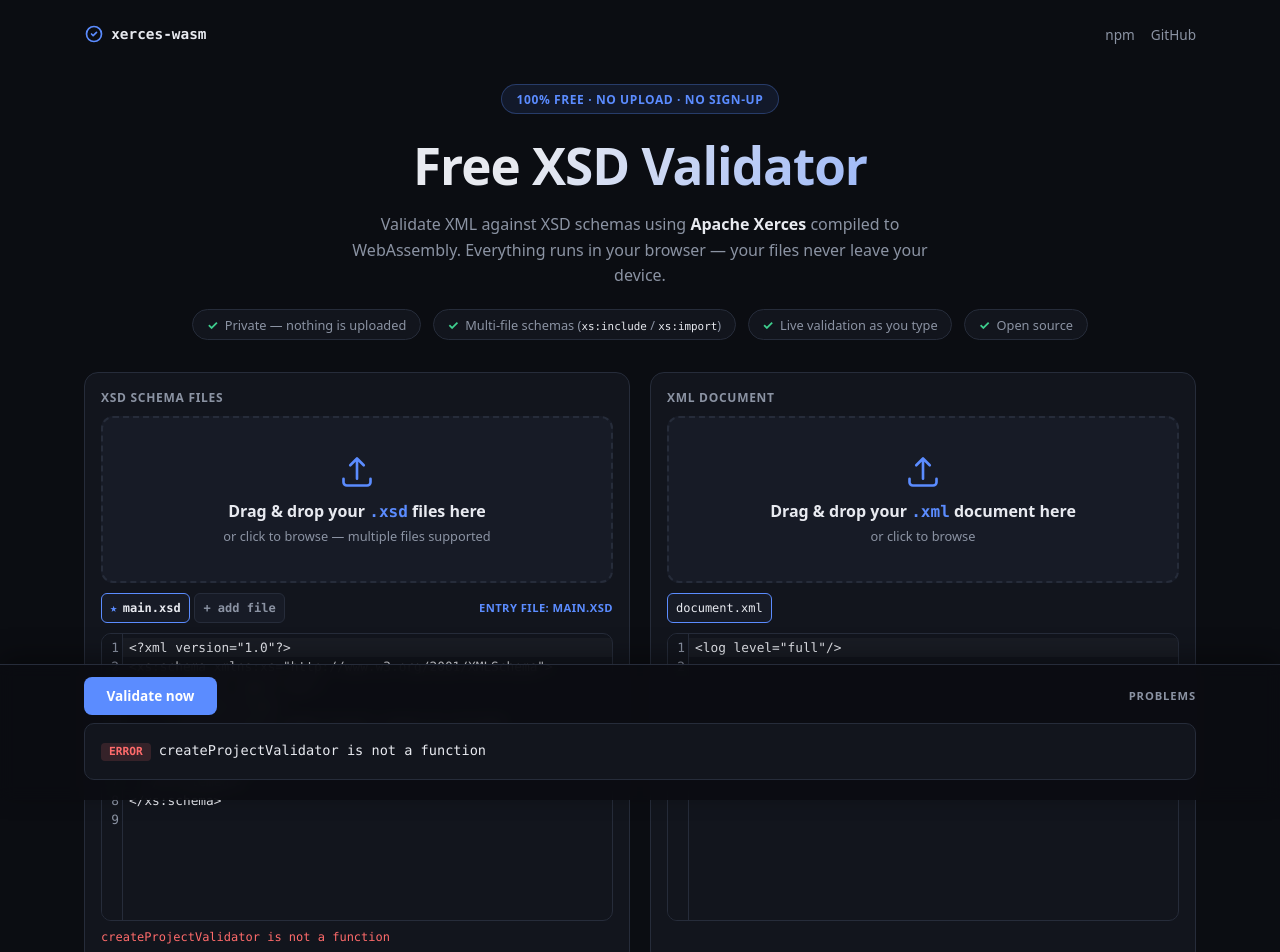
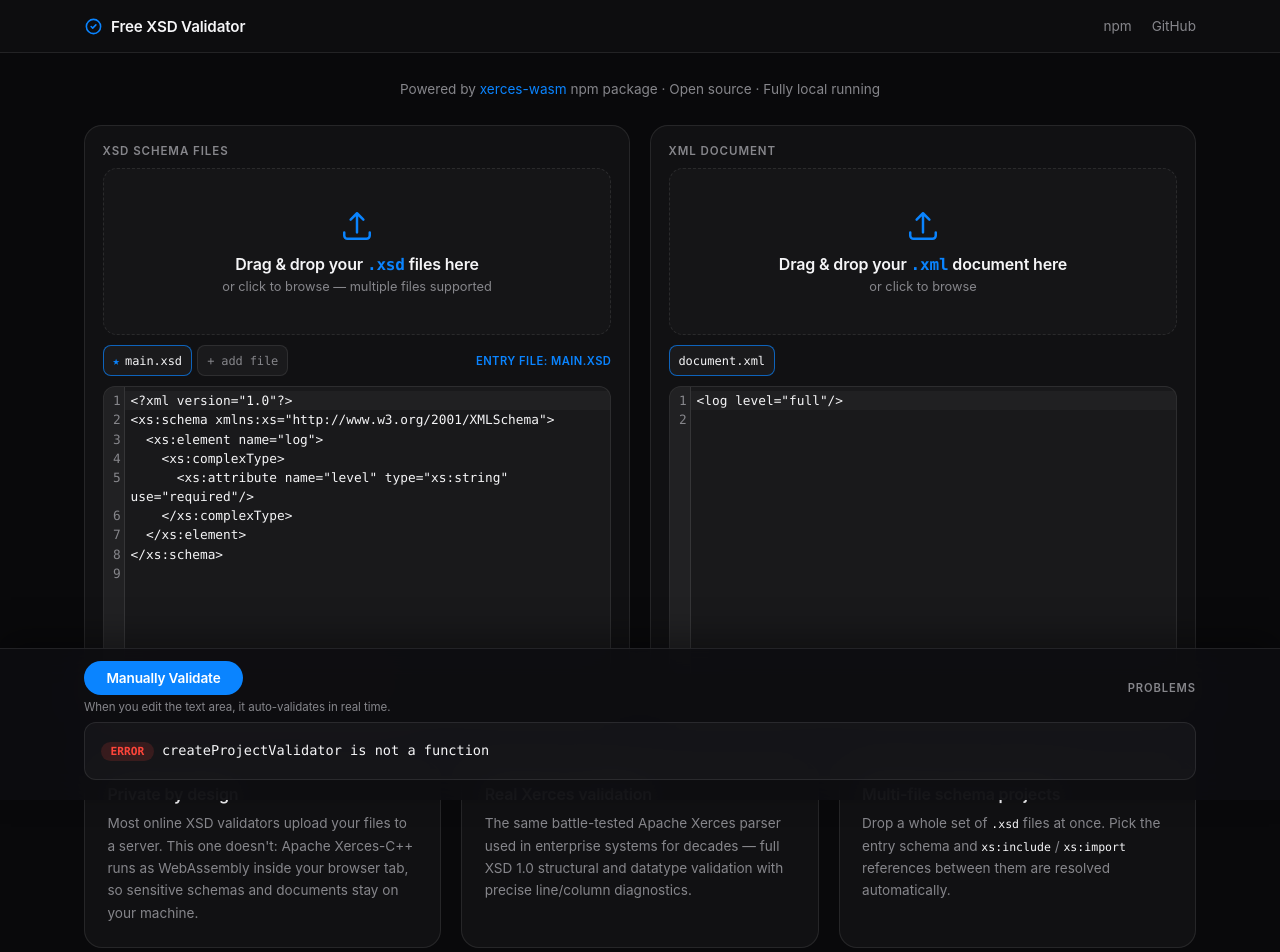
Before and after one commit to harshanacz/xerces-playground, a website built with Vite: page index.html in a window 1280 px wide. Shown: the top 952 px of the page. Built offline with nearby package versions, Linux system fonts and the light colour scheme.

Commit message:
Refactor site header and enhance styling for improved UI and accessibility

```diff
--- a/index.html
+++ b/index.html
@@ -86,32 +86,24 @@
     </script>
   </head>
   <body>
+    <header class="site-header">
+      <div class="header-inner">
+        <h1 class="brand">
+          <svg viewBox="0 0 24 24" fill="none" stroke="currentColor" stroke-width="2" stroke-linecap="round" stroke-linejoin="round" aria-hidden="true"><path d="M9 12l2 2 4-4"/><circle cx="12" cy="12" r="9"/></svg>
+          Free XSD Validator
+        </h1>
+        <nav class="nav-links">
+          <a href="https://www.npmjs.com/package/xerces-wasm" target="_blank" rel="noopener">npm</a>
+          <a href="https://github.com/harshanacz/xerces-wasm-validator" target="_blank" rel="noopener">GitHub</a>
+        </nav>
+      </div>
+    </header>
+
     <div id="app">
-      <header class="hero">
-        <nav class="hero-nav">
-          <span class="brand">
-            <svg viewBox="0 0 24 24" fill="none" stroke="currentColor" stroke-width="2" stroke-linecap="round" stroke-linejoin="round" aria-hidden="true"><path d="M9 12l2 2 4-4"/><circle cx="12" cy="12" r="9"/></svg>
-            xerces-wasm
-          </span>
-          <span class="hero-links">
-            <a href="https://www.npmjs.com/package/xerces-wasm" target="_blank" rel="noopener">npm</a>
-            <a href="https://github.com/harshanacz/xerces-wasm-validator" target="_blank" rel="noopener">GitHub</a>
-          </span>
-        </nav>
-
-        <div class="hero-badge">100% free · no upload · no sign-up</div>
-        <h1>Free XSD Validator</h1>
-        <p class="tagline">
-          Validate XML against XSD schemas using <strong>Apache Xerces</strong> compiled to
-          WebAssembly. Everything runs in your browser — your files never leave your device.
-        </p>
-        <ul class="features">
-          <li>Private — nothing is uploaded</li>
-          <li>Multi-file schemas (<code>xs:include</code> / <code>xs:import</code>)</li>
-          <li>Live validation as you type</li>
-          <li>Open source</li>
-        </ul>
-      </header>
+      <p class="powered-by">
+        Powered by <a href="https://www.npmjs.com/package/xerces-wasm" target="_blank" rel="noopener">xerces-wasm</a> npm package
+        <span class="powered-by-tags">· Open source · Fully local running</span>
+      </p>
 
       <main>
         <section class="editor panel">
@@ -191,7 +183,10 @@
     <div class="bottom-dock">
       <div class="dock-inner">
         <div class="dock-bar">
-          <button id="validate-btn">Validate now</button>
+          <div class="validate-group">
+            <button id="validate-btn">Manually Validate</button>
+            <span class="validate-hint">When you edit the text area, it auto-validates in real time.</span>
+          </div>
           <span id="status"></span>
           <span class="dock-title">PROBLEMS</span>
         </div>
--- a/src/style.css
+++ b/src/style.css
@@ -1,21 +1,26 @@
 :root {
   color-scheme: dark;
-  --bg: #0b0d12;
-  --panel: #12151d;
-  --panel-2: #171b26;
-  --border: #262c3a;
-  --text: #e8eaf0;
-  --muted: #8b93a3;
-  --accent: #5b8cff;
-  --accent-soft: rgba(91, 140, 255, 0.1);
-  --ok: #3ecf8e;
-  --err: #ff6b6b;
-  --warning: #f2b84b;
-  --sans: ui-sans-serif, system-ui, -apple-system, "Segoe UI", Roboto, Helvetica, Arial, sans-serif;
+  --bg: #09090b;
+  --panel: rgba(255, 255, 255, 0.035);
+  --panel-solid: #131316;
+  --border: rgba(255, 255, 255, 0.09);
+  --text: #f5f5f7;
+  --muted: #86868b;
+  --accent: #0a84ff;
+  --accent-soft: rgba(10, 132, 255, 0.08);
+  --ok: #30d158;
+  --err: #ff453a;
+  --warning: #ffd60a;
+  --sans: -apple-system, BlinkMacSystemFont, "SF Pro Text", "Segoe UI", Roboto, Helvetica, Arial, sans-serif;
   --mono: "SF Mono", "JetBrains Mono", ui-monospace, Menlo, Consolas, monospace;
 }
 
 * { box-sizing: border-box; }
+
+html {
+  -webkit-font-smoothing: antialiased;
+  text-rendering: optimizeLegibility;
+}
 
 body {
   margin: 0;
@@ -25,113 +30,77 @@
   font-family: var(--sans);
 }
 
-#app {
+::selection { background: rgba(10, 132, 255, 0.35); }
+
+a { transition: color 0.15s ease; }
+
+/* ---------- Site header ---------- */
+
+.site-header {
+  position: sticky;
+  top: 0;
+  z-index: 20;
+  background: rgba(14, 14, 17, 0.88);
+  backdrop-filter: saturate(180%) blur(20px);
+  -webkit-backdrop-filter: saturate(180%) blur(20px);
+  border-bottom: 1px solid var(--border);
+}
+
+.header-inner {
   max-width: 1160px;
   margin: 0 auto;
-  padding: 1.5rem 1.5rem 3rem;
-  /* Leaves room so content doesn't end up hidden behind the fixed dock. */
-  padding-bottom: 320px;
-}
-
-/* ---------- Hero ---------- */
-
-.hero {
-  text-align: center;
-  padding-bottom: 2rem;
-}
-
-.hero-nav {
+  padding: 0 1.5rem;
+  height: 52px;
   display: flex;
   align-items: center;
   justify-content: space-between;
-  margin-bottom: 2.5rem;
 }
 
 .brand {
   display: flex;
   align-items: center;
-  gap: 0.45rem;
-  font-family: var(--mono);
-  font-size: 0.9rem;
+  gap: 0.5rem;
+  margin: 0;
+  font-size: 0.95rem;
   font-weight: 600;
+  letter-spacing: -0.01em;
   color: var(--text);
 }
 
-.brand svg { width: 20px; height: 20px; color: var(--accent); }
+.brand svg { width: 19px; height: 19px; color: var(--accent); }
 
-.hero-links { display: flex; gap: 1rem; }
-.hero-links a {
+.nav-links { display: flex; gap: 1.25rem; }
+.nav-links a {
   color: var(--muted);
   font-size: 0.85rem;
   text-decoration: none;
 }
-.hero-links a:hover { color: var(--accent); }
+.nav-links a:hover { color: var(--text); }
 
-.hero-badge {
-  display: inline-block;
-  font-size: 0.75rem;
-  font-weight: 600;
-  letter-spacing: 0.05em;
-  text-transform: uppercase;
-  color: var(--accent);
-  background: var(--accent-soft);
-  border: 1px solid rgba(91, 140, 255, 0.3);
-  border-radius: 999px;
-  padding: 0.35rem 0.9rem;
-  margin-bottom: 1rem;
+/* ---------- Layout ---------- */
+
+#app {
+  max-width: 1160px;
+  margin: 0 auto;
+  padding: 1.75rem 1.5rem 3rem;
+  /* Leaves room so content doesn't end up hidden behind the fixed dock. */
+  padding-bottom: 320px;
 }
 
-.hero h1 {
-  margin: 0 0 0.75rem;
-  font-size: clamp(2.1rem, 5vw, 3.2rem);
-  font-weight: 800;
-  letter-spacing: -0.02em;
-  background: linear-gradient(120deg, #e8eaf0 40%, var(--accent));
-  -webkit-background-clip: text;
-  background-clip: text;
-  -webkit-text-fill-color: transparent;
+.powered-by {
+  margin: 0 0 1.75rem;
+  text-align: center;
+  font-size: 0.85rem;
+  color: var(--muted);
 }
 
-.tagline {
-  max-width: 620px;
-  margin: 0 auto 1.25rem;
-  color: var(--muted);
-  font-size: 1rem;
-  line-height: 1.6;
+.powered-by a {
+  color: var(--accent);
+  text-decoration: none;
 }
-.tagline strong { color: var(--text); }
+.powered-by a:hover { text-decoration: underline; }
 
-.features {
-  display: flex;
-  flex-wrap: wrap;
-  justify-content: center;
-  gap: 0.5rem 0.75rem;
-  list-style: none;
-  margin: 0;
-  padding: 0;
-}
-
-.features li {
-  font-size: 0.8rem;
-  color: var(--muted);
-  background: var(--panel);
-  border: 1px solid var(--border);
-  border-radius: 999px;
-  padding: 0.35rem 0.85rem;
-}
-
-.features li::before {
-  content: "✓";
-  color: var(--ok);
-  font-weight: 700;
-  margin-right: 0.4rem;
-}
-
-.features code, .about code {
-  font-family: var(--mono);
-  font-size: 0.85em;
-  color: var(--text);
-}
+.powered-by-tags { color: var(--muted); }
 
 /* ---------- Editors ---------- */
 
@@ -148,17 +117,17 @@
 .panel {
   background: var(--panel);
   border: 1px solid var(--border);
-  border-radius: 14px;
-  padding: 1rem;
+  border-radius: 18px;
+  padding: 1.1rem;
 }
 
-.editor { display: flex; flex-direction: column; gap: 0.6rem; }
+.editor { display: flex; flex-direction: column; gap: 0.65rem; }
 .editor label {
-  font-size: 0.75rem;
-  font-weight: 700;
+  font-size: 0.72rem;
+  font-weight: 600;
   color: var(--muted);
   text-transform: uppercase;
-  letter-spacing: 0.06em;
+  letter-spacing: 0.08em;
 }
 
 .editor-header {
@@ -172,7 +141,7 @@
   margin-left: auto;
   align-self: center;
   font-size: 0.7rem;
-  font-weight: 700;
+  font-weight: 600;
   color: var(--accent);
   text-transform: uppercase;
   letter-spacing: 0.04em;
@@ -187,10 +156,11 @@
   min-height: 36vh;
   max-height: 55vh;
   border: 1px solid var(--border);
-  border-radius: 10px;
+  border-radius: 12px;
   overflow: hidden;
+  transition: border-color 0.2s ease;
 }
-.editor-host .cm-editor.cm-focused { outline: none; border-color: var(--accent); }
+.editor-host .cm-editor.cm-focused { outline: none; border-color: rgba(10, 132, 255, 0.6); }
 .editor-host .cm-scroller { overflow: auto; font-family: var(--mono); }
 
 /* ---------- Dropzones ---------- */
@@ -201,18 +171,18 @@
   align-items: center;
   justify-content: center;
   gap: 0.3rem;
-  border: 2px dashed var(--border);
-  border-radius: 12px;
-  padding: 2.25rem 1rem;
-  background: var(--panel-2);
+  border: 1.5px dashed var(--border);
+  border-radius: 14px;
+  padding: 2.5rem 1rem;
+  background: rgba(255, 255, 255, 0.02);
   color: var(--muted);
   text-align: center;
   cursor: pointer;
-  transition: border-color 0.15s ease, background-color 0.15s ease, transform 0.15s ease;
+  transition: border-color 0.2s ease, background-color 0.2s ease, transform 0.2s ease;
 }
 
 .dropzone:hover {
-  border-color: var(--accent);
+  border-color: rgba(10, 132, 255, 0.6);
   background: var(--accent-soft);
 }
 
@@ -223,18 +193,19 @@
 }
 
 .dz-icon {
-  width: 36px;
-  height: 36px;
+  width: 34px;
+  height: 34px;
   color: var(--accent);
-  margin-bottom: 0.35rem;
+  margin-bottom: 0.4rem;
 }
 
 .dz-title {
   font-size: 1rem;
-  font-weight: 600;
+  font-weight: 590;
+  letter-spacing: -0.01em;
   color: var(--text);
 }
-.dz-title strong { color: var(--accent); font-family: var(--mono); }
+.dz-title strong { color: var(--accent); font-family: var(--mono); font-weight: 600; }
 
 .dz-sub { font-size: 0.8rem; color: var(--muted); }
 
@@ -243,7 +214,7 @@
 .xsd-tabs {
   display: flex;
   flex-wrap: wrap;
-  gap: 0.3rem;
+  gap: 0.35rem;
   min-height: 1.9rem;
 }
 
@@ -251,19 +222,20 @@
   display: flex;
   align-items: center;
   gap: 0.35rem;
-  background: var(--panel-2);
+  background: rgba(255, 255, 255, 0.04);
   border: 1px solid var(--border);
-  border-radius: 6px;
+  border-radius: 8px;
   color: var(--muted);
-  padding: 0.3rem 0.5rem;
+  padding: 0.3rem 0.55rem;
   font-family: var(--mono);
   font-size: 0.75rem;
   cursor: pointer;
+  transition: border-color 0.15s ease, color 0.15s ease;
 }
 
 .xsd-tab.active {
   color: var(--text);
-  border-color: var(--accent);
+  border-color: rgba(10, 132, 255, 0.7);
 }
 
 /* Non-interactive lookalike for the single-file XML panel, so its row
@@ -271,11 +243,11 @@
 .file-chip {
   display: flex;
   align-items: center;
-  background: var(--panel-2);
-  border: 1px solid var(--accent);
-  border-radius: 6px;
+  background: rgba(255, 255, 255, 0.04);
+  border: 1px solid rgba(10, 132, 255, 0.7);
+  border-radius: 8px;
   color: var(--text);
-  padding: 0.3rem 0.5rem;
+  padding: 0.3rem 0.55rem;
   font-family: var(--mono);
   font-size: 0.75rem;
 }
@@ -327,14 +299,15 @@
 .about-card {
   background: var(--panel);
   border: 1px solid var(--border);
-  border-radius: 14px;
-  padding: 1.25rem;
+  border-radius: 18px;
+  padding: 1.4rem;
 }
 
 .about-card h2 {
   margin: 0 0 0.5rem;
   font-size: 1rem;
-  font-weight: 700;
+  font-weight: 600;
+  letter-spacing: -0.01em;
 }
 
 .about-card p {
@@ -342,6 +315,12 @@
   color: var(--muted);
   font-size: 0.85rem;
   line-height: 1.65;
+}
+
+.about code {
+  font-family: var(--mono);
+  font-size: 0.85em;
+  color: var(--text);
 }
 
 /* ---------- Footer ---------- */
@@ -359,7 +338,7 @@
   font-family: var(--mono);
   background: var(--panel);
   border: 1px solid var(--border);
-  border-radius: 3px;
+  border-radius: 4px;
   padding: 0.05rem 0.3rem;
   font-size: 0.9em;
 }
@@ -371,10 +350,11 @@
   left: 0;
   right: 0;
   bottom: 0;
-  background: rgba(11, 13, 18, 0.92);
-  backdrop-filter: blur(8px);
+  background: rgba(14, 14, 17, 0.92);
+  backdrop-filter: saturate(180%) blur(20px);
+  -webkit-backdrop-filter: saturate(180%) blur(20px);
   border-top: 1px solid var(--border);
-  box-shadow: 0 -8px 24px rgba(0, 0, 0, 0.35);
+  box-shadow: 0 -12px 32px rgba(0, 0, 0, 0.35);
   z-index: 10;
 }
 
@@ -391,10 +371,23 @@
   margin-bottom: 0.5rem;
 }
 
+.validate-group {
+  display: flex;
+  flex-direction: column;
+  align-items: flex-start;
+  gap: 0.35rem;
+}
+
+.validate-hint {
+  font-size: 0.72rem;
+  color: var(--muted);
+  letter-spacing: -0.005em;
+}
+
 .dock-title {
   margin-left: auto;
   font-size: 0.7rem;
-  font-weight: 700;
+  font-weight: 600;
   color: var(--muted);
   text-transform: uppercase;
   letter-spacing: 0.08em;
@@ -403,23 +396,26 @@
 button {
   background: var(--accent);
   border: none;
-  border-radius: 8px;
+  border-radius: 980px;
   color: #fff;
-  padding: 0.6rem 1.4rem;
+  padding: 0.55rem 1.4rem;
   font-family: var(--sans);
   font-size: 0.85rem;
-  font-weight: 600;
+  font-weight: 590;
+  letter-spacing: -0.01em;
   cursor: pointer;
+  transition: background-color 0.15s ease, opacity 0.15s ease;
 }
 
-button:disabled { opacity: 0.5; cursor: default; }
-button:hover:not(:disabled) { filter: brightness(1.1); }
+button:disabled { opacity: 0.4; cursor: default; }
+button:hover:not(:disabled) { background: #2094ff; }
+button:focus-visible { outline: 2px solid var(--accent); outline-offset: 2px; }
 
 #status { font-size: 0.8rem; color: var(--muted); }
 
 .results {
   border: 1px solid var(--border);
-  border-radius: 10px;
+  border-radius: 12px;
   background: var(--panel);
   padding: 0.75rem 1rem;
   min-height: 3rem;
@@ -436,20 +432,20 @@
   display: inline-block;
   font-size: 0.7rem;
   font-weight: 700;
-  padding: 0.15rem 0.5rem;
-  border-radius: 4px;
+  padding: 0.18rem 0.6rem;
+  border-radius: 980px;
   margin-right: 0.5rem;
 }
 
-.badge.valid { background: rgba(62, 207, 142, 0.15); color: var(--ok); }
-.badge.invalid { background: rgba(255, 107, 107, 0.15); color: var(--err); }
+.badge.valid { background: rgba(48, 209, 88, 0.15); color: var(--ok); }
+.badge.invalid { background: rgba(255, 69, 58, 0.15); color: var(--err); }
 
 .diagnostic {
   color: var(--err);
   margin: 0.1rem -0.5rem 0;
   padding: 0.25rem 0.5rem;
   font-size: 0.8rem;
-  border-radius: 4px;
+  border-radius: 6px;
 }
 .diagnostic:hover { background: rgba(255, 255, 255, 0.04); }
 .diagnostic .loc { color: var(--muted); }
```
